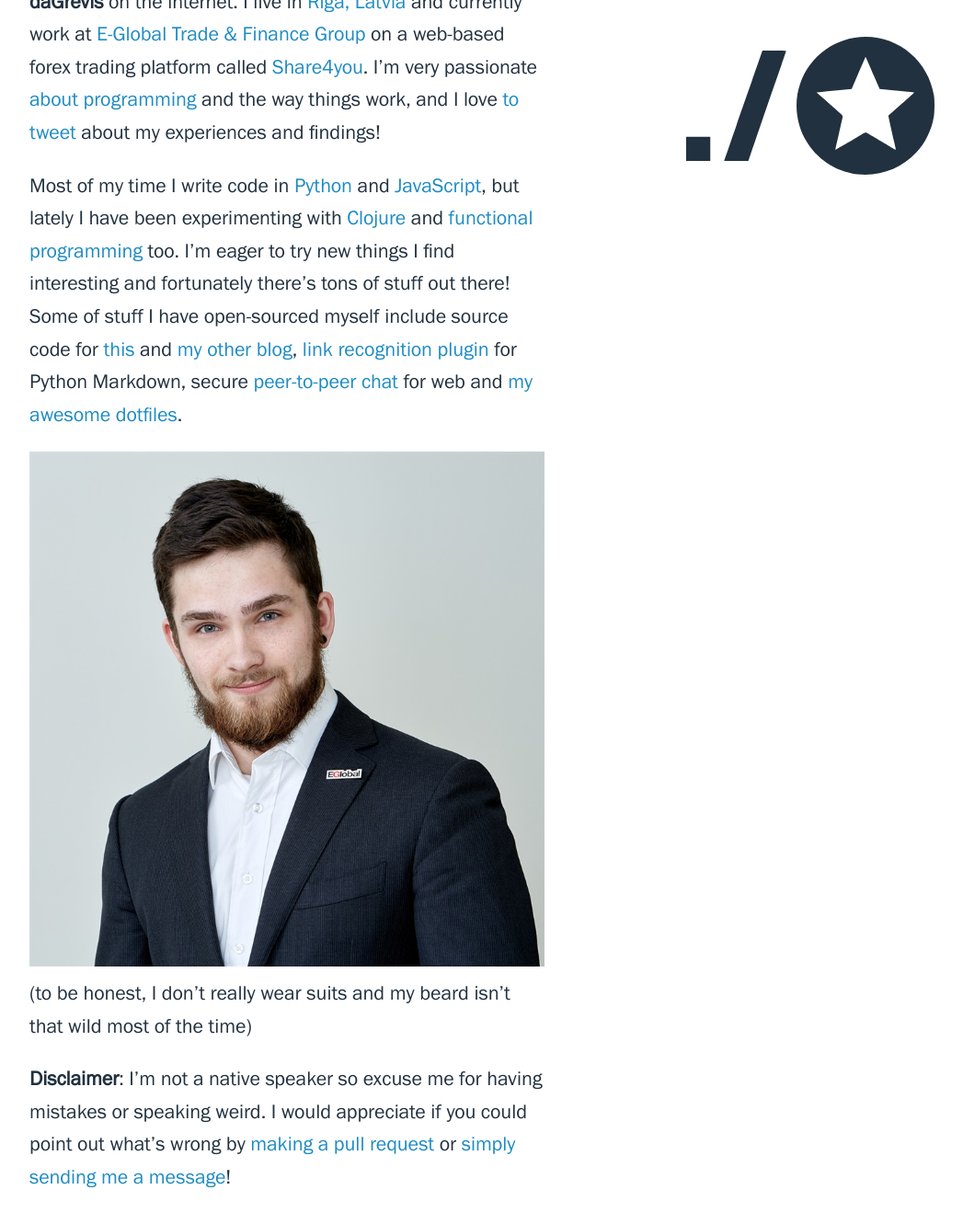
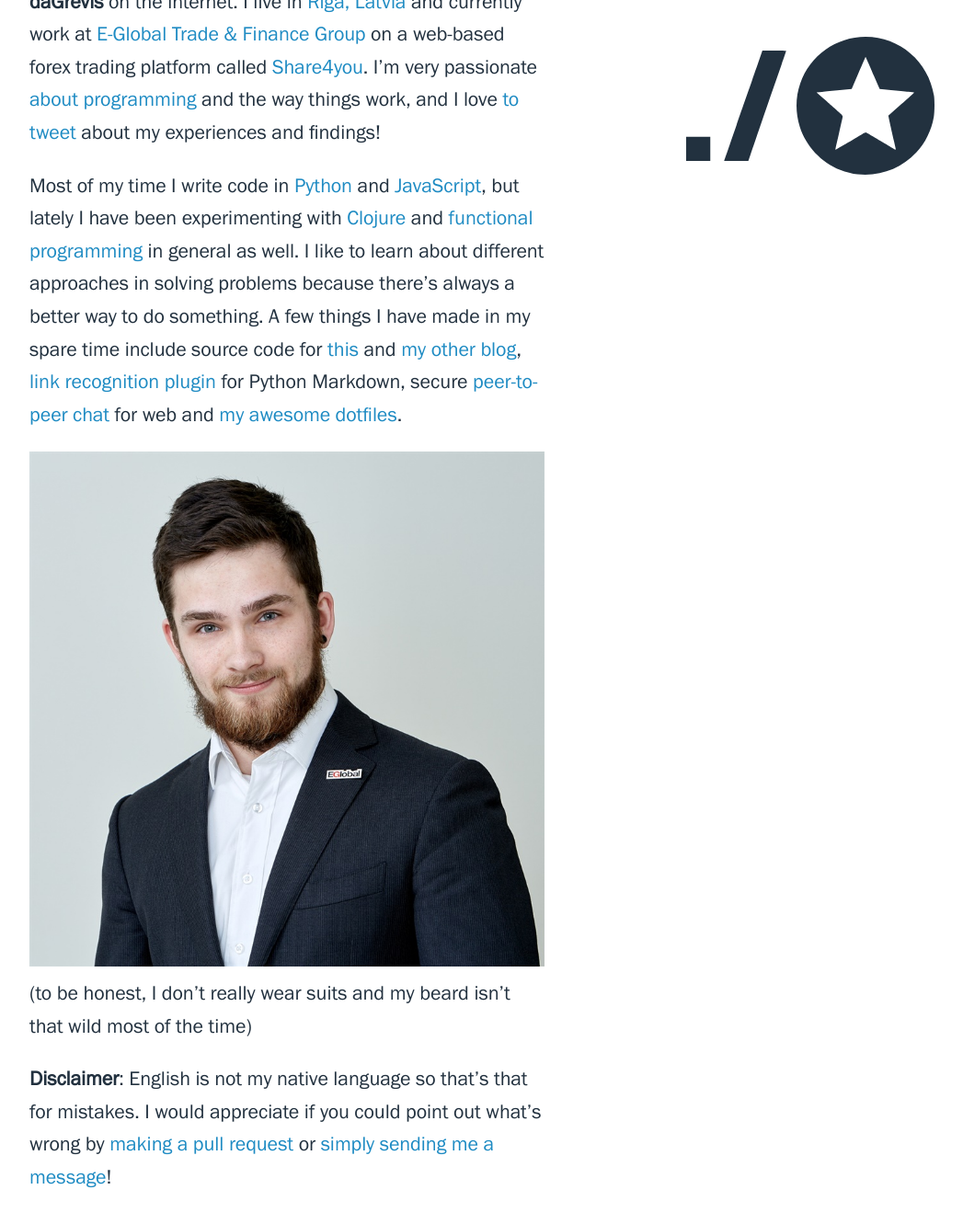
Before and after one commit to daGrevis/daGrev.is, a Jekyll site: the page built from about-me/index.html, in a window 1280 px wide and 1400 px high, scrolled down 192 px. Shown: the top 1331 px of the window at 92% size, without its empty margins (224-1271 px from the left). Built offline with Jekyll 4.4.1, drawn with Linux system fonts in a browser that asks for light colours; nearby versions of some CDN libraries.

Commit message:
Improve wording in About Me

```diff
--- a/about-me/index.html
+++ b/about-me/index.html
@@ -4,8 +4,8 @@ title: "About Me"
 ---
 
 My real name is **Raitis Stengrevics**, but I always go by **daGrevis** on the
-internet. I live in [Riga, Latvia][riga] and currently work at [E-Global Trade &
-Finance Group][eg] on a web-based forex trading platform called
+internet. I live in [Riga, Latvia][riga] and currently work at [E-Global Trade
+& Finance Group][eg] on a web-based forex trading platform called
 [Share4you][s4u]. I'm very passionate [about programming](github-dagrevis) and
 the way things work, and I love [to tweet][twitter-dagrevis] about my
 experiences and findings!
@@ -19,12 +19,12 @@ experiences and findings!
 
 Most of my time I write code in [Python][python] and [JavaScript][javascript],
 but lately I have been experimenting with [Clojure](clojure) and [functional
-programming][fp] too. I'm eager to try new things I find interesting and
-fortunately there's tons of stuff out there! Some of stuff I have open-sourced
-myself include source code for [this][dagrev.is] and [my other
-blog][dagrevis.lv], [link recognition plugin][mdx-linkify] for Python Markdown,
-secure [peer-to-peer chat][hendrix-chat] for web and [my awesome
-dotfiles][dotfiles].
+programming][fp] in general as well. I like to learn about different approaches
+in solving problems because there's always a better way to do something. A few
+things I have made in my spare time include source code for [this][dagrev.is]
+and [my other blog][dagrevis.lv], [link recognition plugin][mdx-linkify] for
+Python Markdown, secure [peer-to-peer chat][hendrix-chat] for web and [my
+awesome dotfiles][dotfiles].
 
 [python]: https://www.python.org/
 [javascript]: https://developer.mozilla.org/en-US/docs/Web/JavaScript/About_JavaScript
@@ -42,9 +42,9 @@ dotfiles][dotfiles].
 the time)
 
 
-**Disclaimer**: I'm not a native speaker so excuse me for having mistakes or
-speaking weird. I would appreciate if you could point out what's wrong by [making
-a pull request][github-dagrev.is] or [simply sending me a
+**Disclaimer**: English is not my native language so that's that for mistakes.
+I would appreciate if you could point out what's wrong by [making a pull
+request][github-dagrev.is] or [simply sending me a
 message][dagrev.is-contacts]!
 
 [github-dagrev.is]: https://github.com/daGrevis/daGrev.is
```
